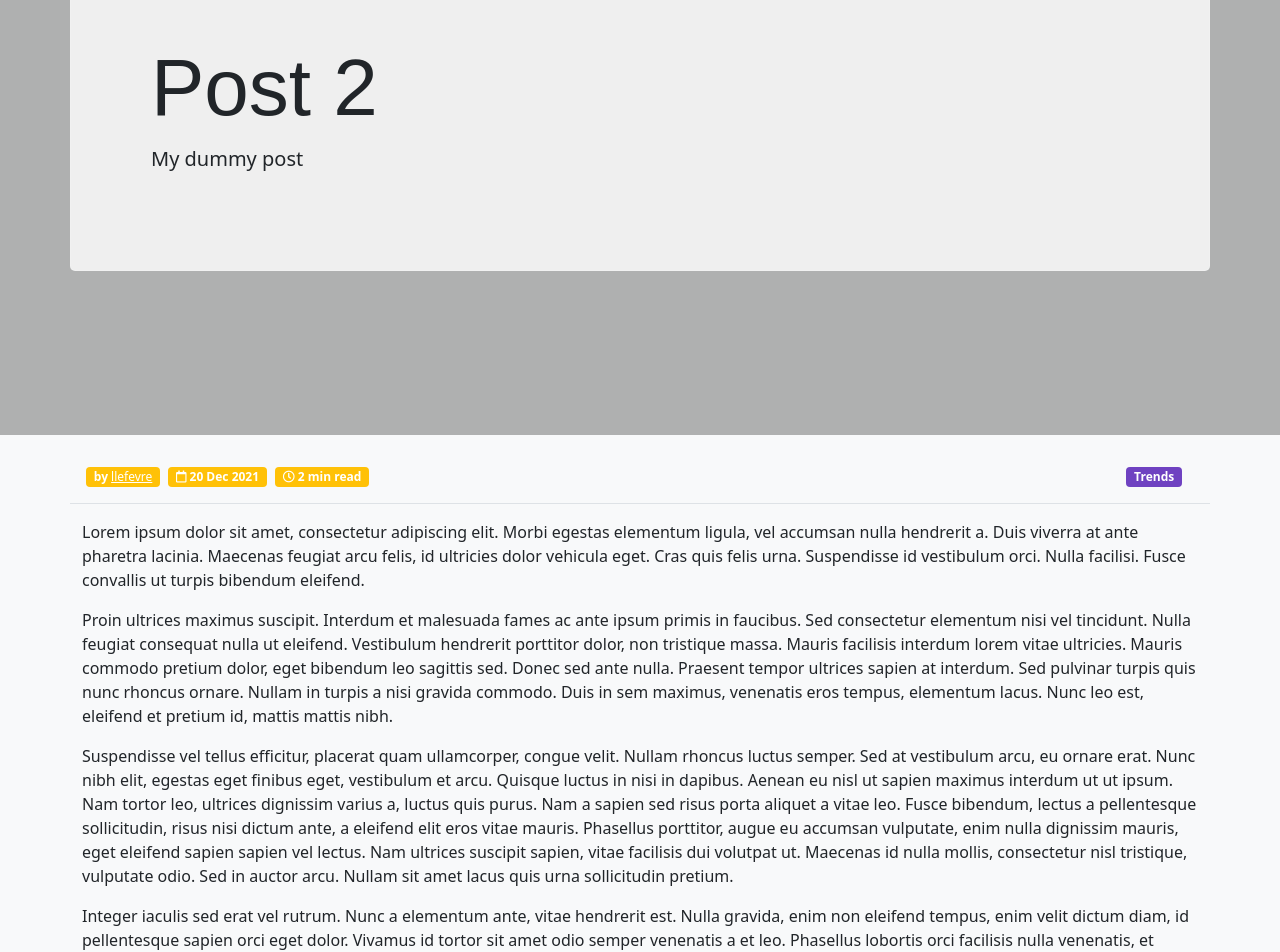
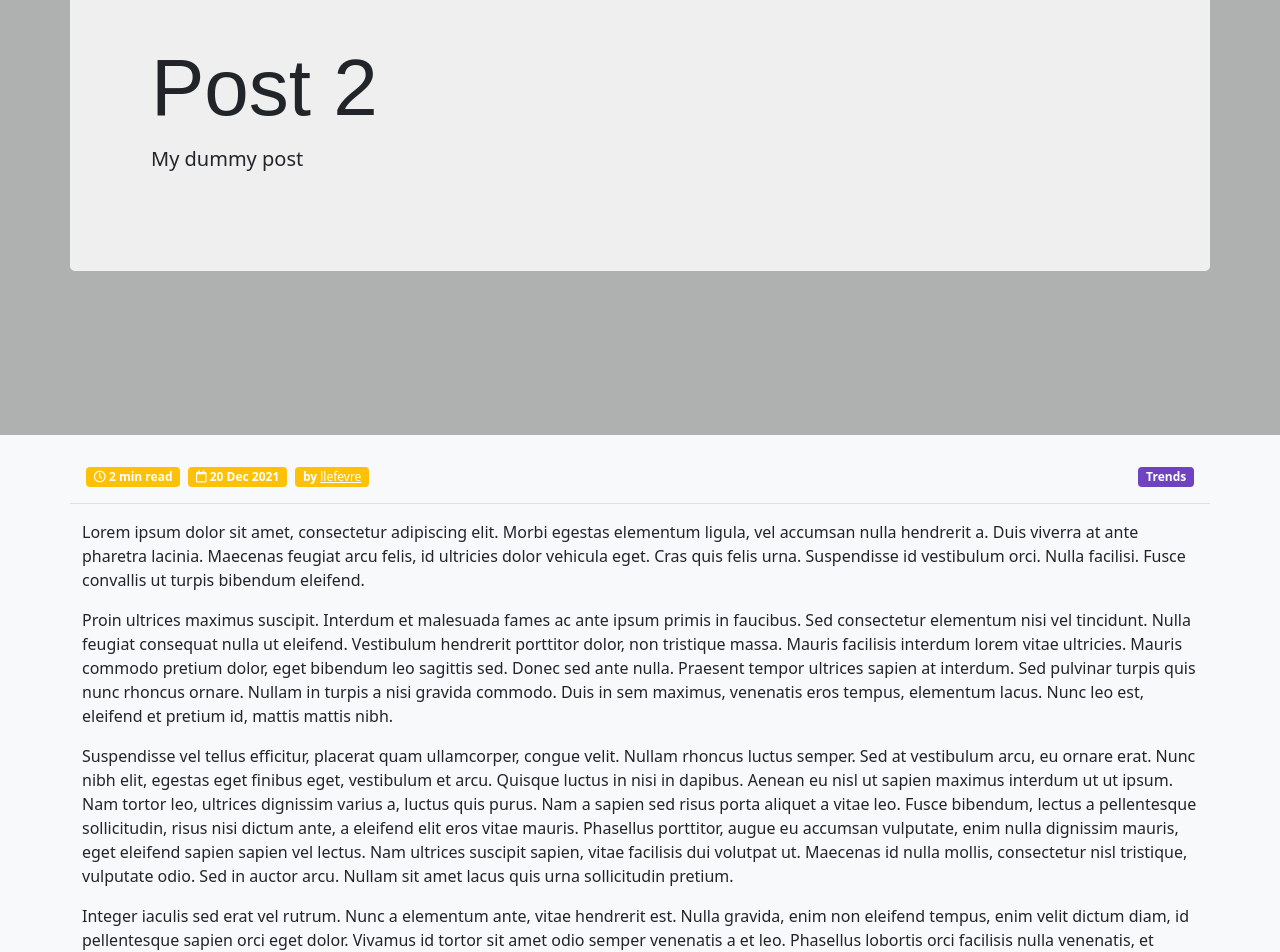
Before and after one commit to MrKoubyak/Symphony, a Jekyll site: the page built from _posts/2021-12-20-post-02.md, in a window 1280 px wide. Shown: the part 205-1157 px from the top of the page. Built offline with Jekyll 4.4.1, drawn with Linux system fonts in a browser that asks for light colours; some web fonts are replaced.

Commit message:
fix margin

```diff
--- a/_includes/meta.html
+++ b/_includes/meta.html
@@ -1,23 +1,6 @@
 <div id="meta" class="border-bottom py-3 mb-3 row">
-{% if post %}
-{% assign meta = post %}
-{% else %}
-{% assign meta = page %}
-{% endif %}
     <div class="col">
         <ul class="nav">
-        {% if meta.author %}
-            <li class="nav-item mx-1 badge bg-secondary">
-                by <a href="#author" class="text-reset btn-link">{{ meta.author }}</a>
-            </li>
-        {% endif %}
-        {% if meta.date %}
-            <li id="date" class="nav-item mx-1 badge bg-secondary">
-                <i class="far fa-calendar"></i>
-                {{ meta.date | date_to_string }}
-            </li>
-        {% endif %}
-
             <li id="reading" class="nav-item mx-1 badge bg-secondary">
                 <i class="far fa-clock"></i>
                 {% capture words %}
@@ -27,13 +10,24 @@
                 {{ words | plus: 150 | divided_by: 150 | append: ' min read' }}
                 {% endunless %}
             </li>
+        {% if page.date %}
+            <li id="date" class="nav-item mx-1 badge bg-secondary">
+                <i class="far fa-calendar"></i>
+                {{ page.date | date_to_string }}
+            </li>
+        {% endif %}
+        {% if page.author %}
+            <li class="nav-item mx-1 badge bg-secondary">
+                by <a href="#author" class="text-reset btn-link">{{ page.author }}</a>
+            </li>
+        {% endif %}
         </ul>
     </div>
-    {% if meta.categories %}
+    {% if page.categories %}
     <div class="col">
         <ul id="categories" class="nav justify-content-end">
-        {% for category in meta.categories %}
-            <li class="nav-item mx-3 badge bg-primary">{{ category }}</li>
+        {% for category in page.categories %}
+            <li class="nav-item mx-1 badge bg-primary">{{ category }}</li>
         {% endfor %}
         </ul>
     </div>
--- a/_includes/tags.html
+++ b/_includes/tags.html
@@ -1,14 +1,9 @@
 <div id="tag">
-{% if post %}
-{% assign meta = post %}
-{% else %}
-{% assign meta = page %}
+{% if page.tags %}
+    <ul id="tags" class="nav">
+    {% for tag in page.tags %}
+        <li class="nav-item mx-1">#{{ tag }}</li>
+    {% endfor %}
+    </ul>
 {% endif %}
-    {% if page.tags %}
-        <ul id="tags" class="nav">
-        {% for tag in page.tags %}
-            <li class="nav-item mx-3">#{{ tag }}</li>
-        {% endfor %}
-        </ul>
-    {% endif %}
 </div>
```
